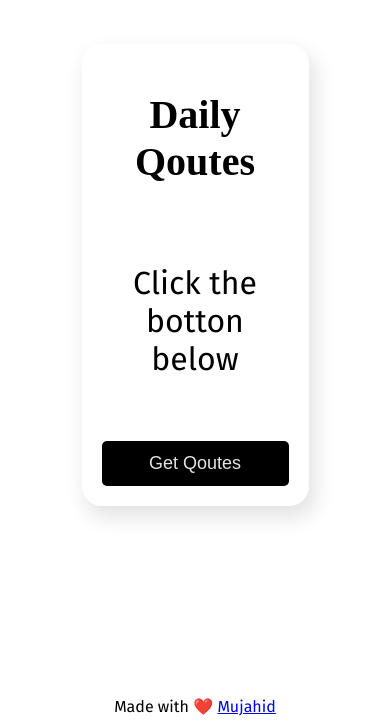
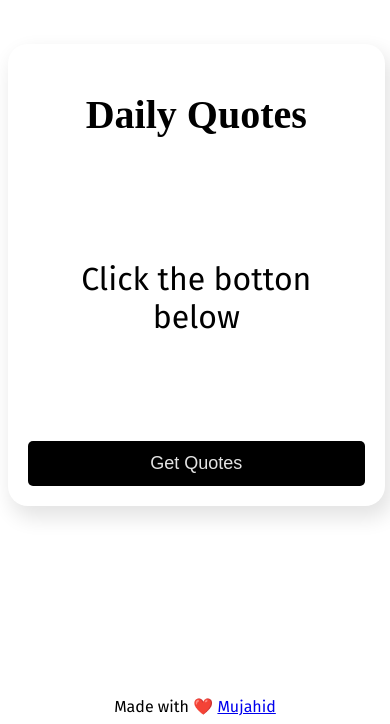
Before and after one commit to mujahidinfo/daily-qoutes, a plain HTML site: page index.html in a window 390 px wide. Shown: the part 155-879 px from the top of the page. Drawn offline with Linux system fonts and the light colour scheme.

Commit message:
add responsiveness & correct spelling

```diff
--- a/css/style.css
+++ b/css/style.css
@@ -10,7 +10,7 @@
 h1 {
   font-size: 2.5rem;
 }
-.qoutes {
+.quotes {
   max-height: auto;
   min-height: 50%;
   width: 50%;
@@ -21,7 +21,7 @@ h1 {
   flex-direction: column;
   justify-content: space-between;
 }
-#qoute {
+#quote {
   margin: 5px;
   padding: 5px;
   font-size: 2em;
@@ -37,7 +37,7 @@ button {
   border-color: coral;
   font-size: 18px;
 }
-button:hover {
+button:active {
   background-color: #3e62ff;
   color: rgb(255, 255, 255);
   border: rgb(0, 0, 0);
@@ -47,3 +47,8 @@ footer {
   text-align: center;
   font-family: "Fira Sans", sans-serif;
 }
+@media (max-width: 850px) {
+  .quotes {
+    min-width: 90%;
+  }
+}
--- a/index.html
+++ b/index.html
@@ -23,14 +23,14 @@
     />
     <link rel="manifest" href="/site.webmanifest" />
     <link rel="stylesheet" href="css/style.css" />
-    <title>Daily Qoutes- Kayne API</title>
+    <title>Daily Quotes- Kayne API</title>
   </head>
   <body>
     <div class="container">
-      <div class="qoutes">
-        <h1>Daily Qoutes</h1>
-        <blockqoute id="qoute">Click the botton below</blockqoute>
-        <button onclick="loadQoutes()">Get Qoutes</button>
+      <div class="quotes">
+        <h1>Daily Quotes</h1>
+        <blockqoute id="quote">Click the botton below</blockqoute>
+        <button onclick="loadQoutes()">Get Quotes</button>
       </div>
     </div>
     <footer>
--- a/js/app.js
+++ b/js/app.js
@@ -4,8 +4,7 @@ const loadQoutes = () => {
     .then((data) => displayQoute(data));
 };
 
-const displayQoute = (qoute) => {
-  const showQoute = document.getElementById("qoute");
-  showQoute.innerText = `"${qoute.quote}"`;
-  console.log(qoute);
+const displayQoute = (quote) => {
+  const showQuote = document.getElementById("quote");
+  showQuote.innerText = `"${quote.quote}"`;
 };
```
